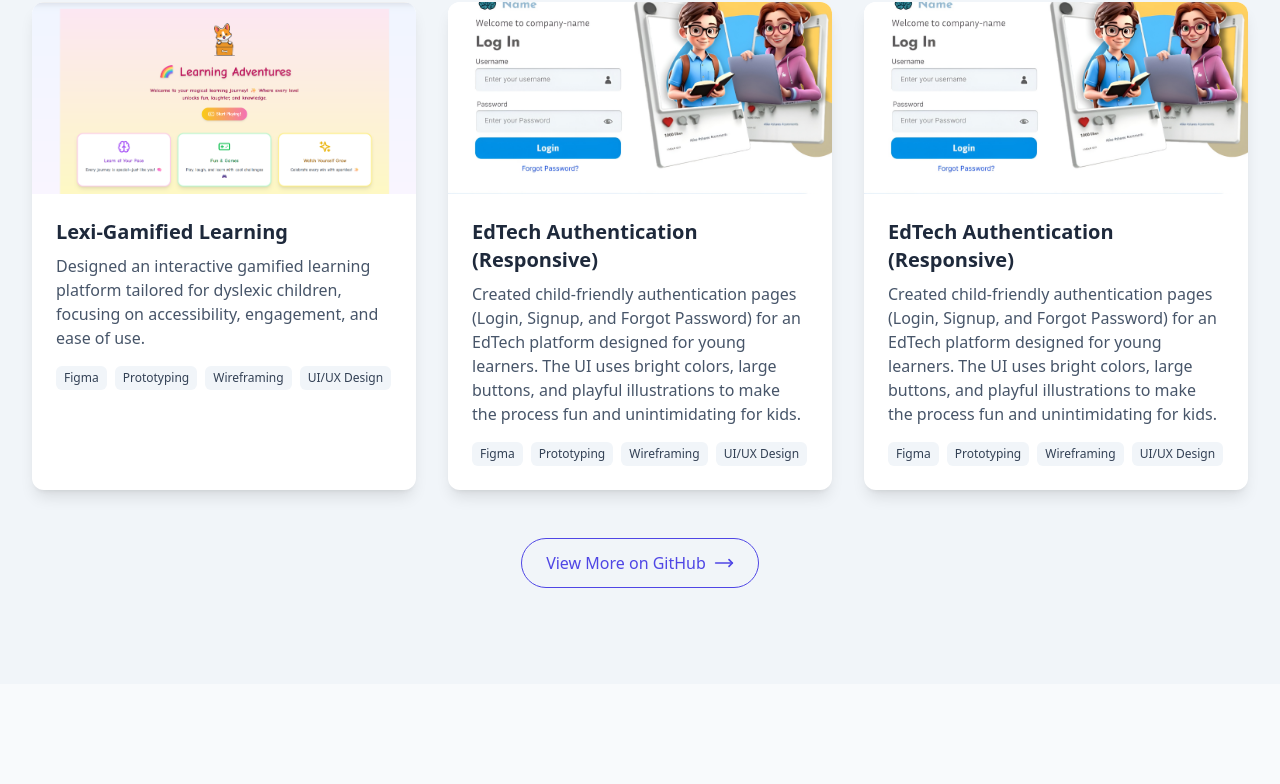
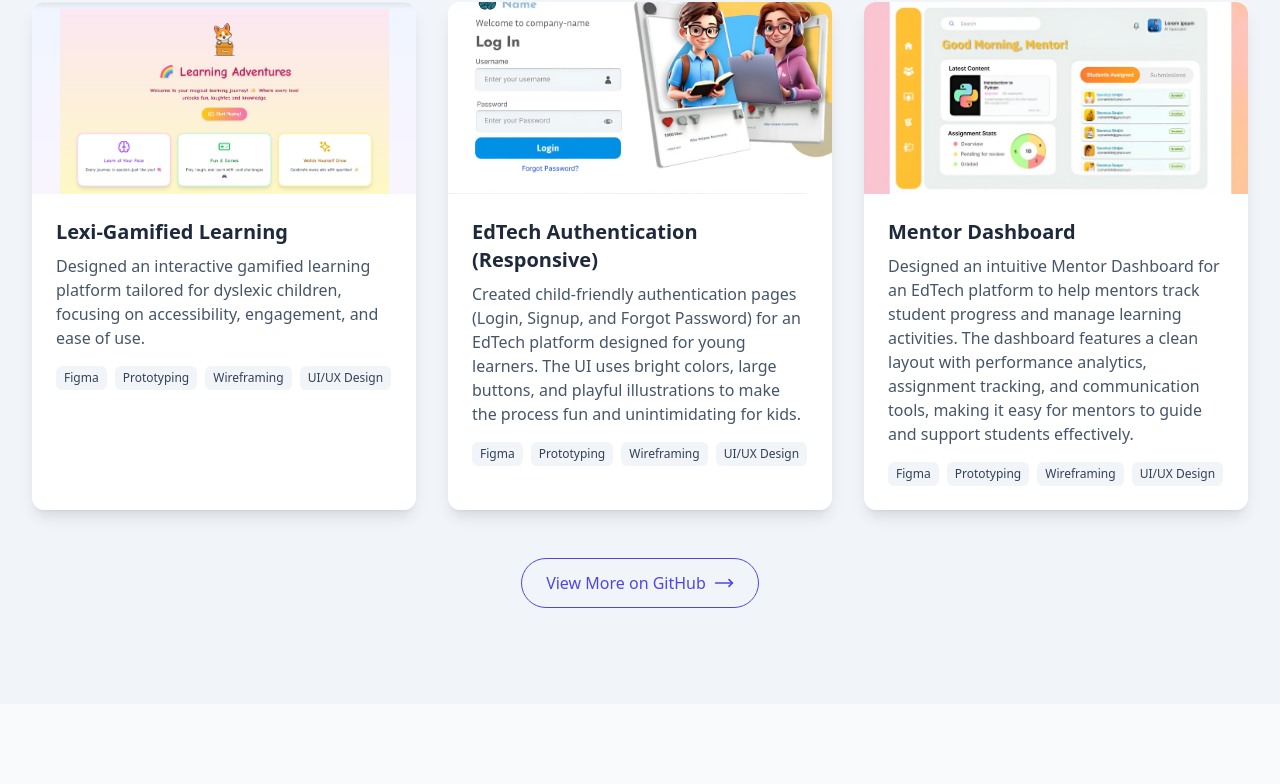
Before and after one commit to Sanjana-on-git/PORTFOLIO_, a React (Vite) app: page / in a window 1280 px wide. Shown: the part 1922-2706 px from the top of the page. Built offline with nearby package versions, Linux system fonts and the light colour scheme.

Commit message:
Update Projects.tsx

```diff
--- a/src/components/Projects.tsx
+++ b/src/components/Projects.tsx
@@ -8,6 +8,7 @@ import chitchat from '../images/chitchat.png';
 import urbanPalette from '../images/urbanPalette.png';
 import TGF from '../images/TGF.png';
 import EdTech from '../images/EdTech.png';
+import Dashboard from '../images/DashBoard.png'
 // Project types
 type ProjectCategory = 'all' | 'web' | 'ui' | 'other';
 
@@ -109,12 +110,12 @@ export const Projects: React.FC = () => {
     },
      {
       id: 9,
-      title: 'EdTech Authentication (Responsive)',
-      description: 'Created child-friendly authentication pages (Login, Signup, and Forgot Password) for an EdTech platform designed for young learners. The UI uses bright colors, large buttons, and playful illustrations to make the process fun and unintimidating for kids.',
-      image: EdTech,
+      title: 'Mentor Dashboard',
+      description: 'Designed an intuitive Mentor Dashboard for an EdTech platform to help mentors track student progress and manage learning activities. The dashboard features a clean layout with performance analytics, assignment tracking, and communication tools, making it easy for mentors to guide and support students effectively.',
+      image: Dashboard,
       technologies: ['Figma', 'Prototyping', 'Wireframing', 'UI/UX Design'],
       category: ['ui'],
-      demoUrl: 'https://www.figma.com/proto/rdAvrsKHJxDiHw2BkljmXo/SmarterTeens?node-id=1-2',
+      demoUrl: 'https://www.figma.com/design/e03jFJqYr4cTc21x7z8SVe/Untitled?node-id=0-1&p=f&t=2BjZZRKhGlUHN70e-0',
       githubUrl: '#'
     },
   ];
```
